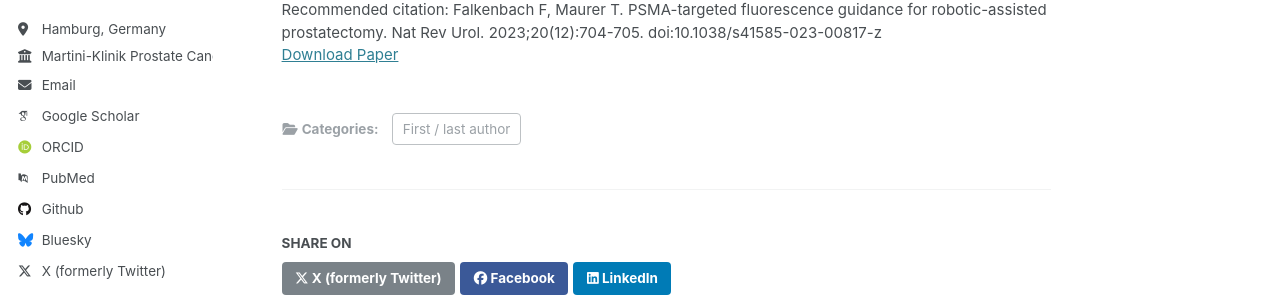
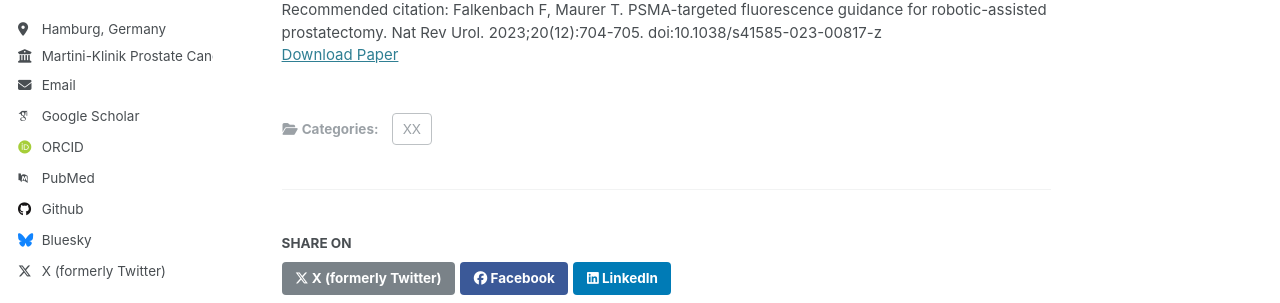
Before and after one commit to ffmed/ffmed.github.io, a Jekyll site: the page built from _publications/2009-10-01-paper-title-number-1.md, in a window 1280 px wide and 1181 px high. Shown: the part 390-693 px from the top of the window. Built offline with Jekyll 4.4.1, drawn with Linux system fonts in a browser that asks for light colours; some web fonts are replaced.

Commit message:
Update 2009-10-01-paper-title-number-1.md

```diff
--- a/_publications/2009-10-01-paper-title-number-1.md
+++ b/_publications/2009-10-01-paper-title-number-1.md
@@ -1,7 +1,7 @@
 ---
 title: "PSMA-targeted fluorescence guidance for robotic-assisted prostatectomy"
-collection: Journal Articles
-category: First / last author
+collection: publications
+category: XX
 permalink: /publication/2009-10-01-paper-title-number-1
 excerpt: 'Test'
 date: 2009-10-01
```
